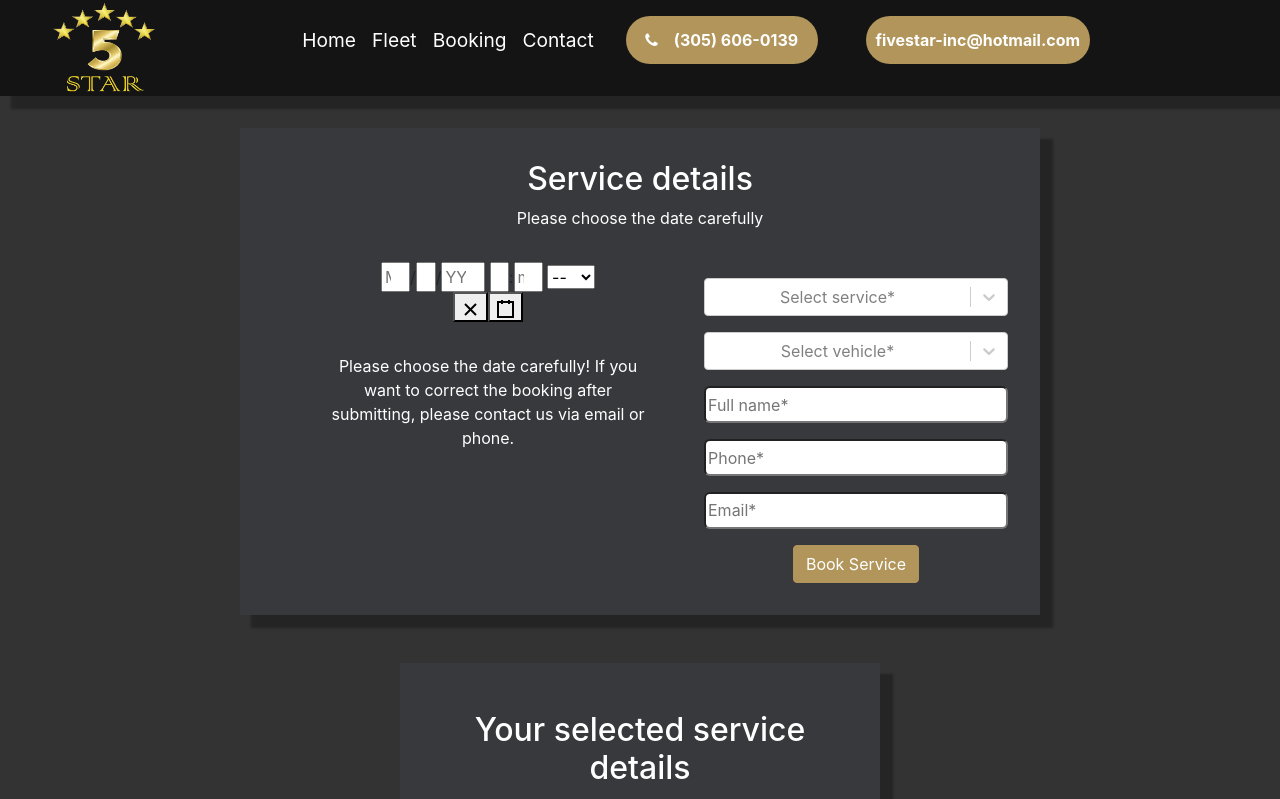
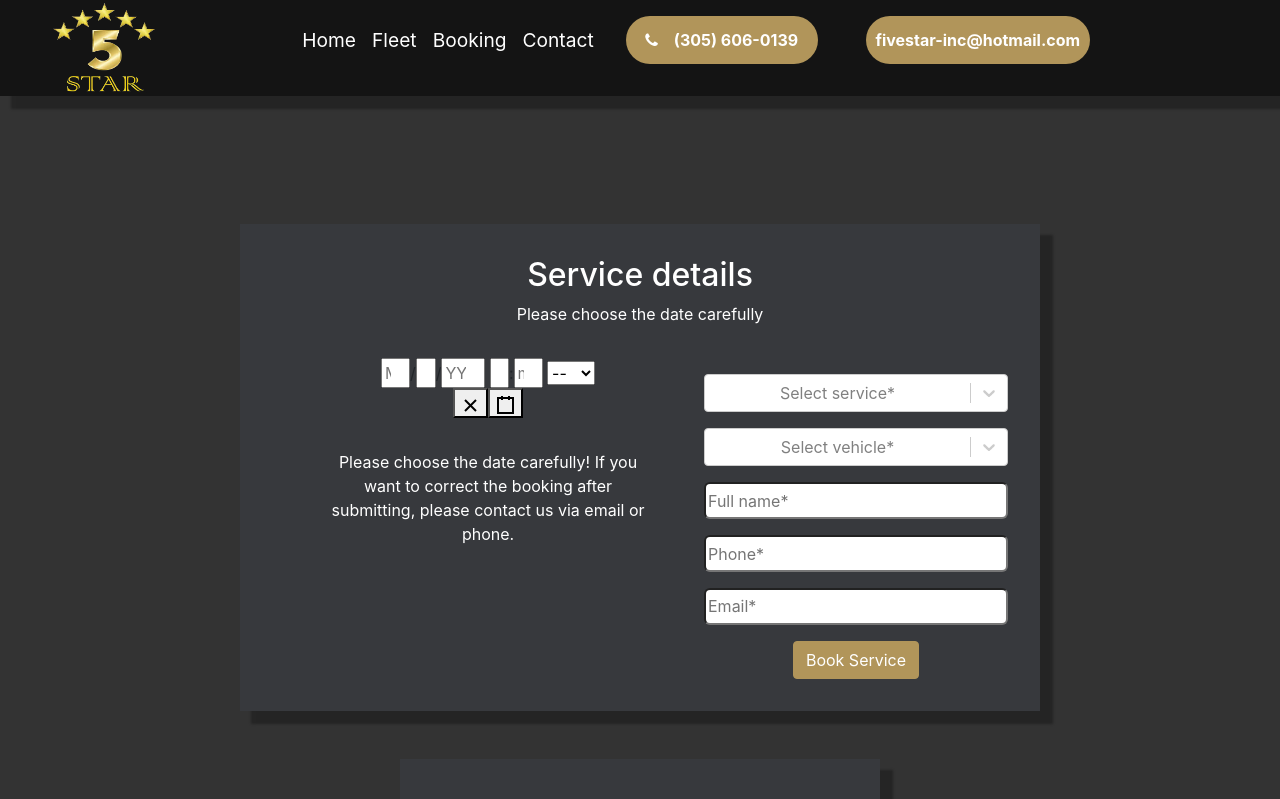
Before and after one commit to viktorferenczi/LuxuryTransportation, a React (Create React App) app: page /booking in a window 1280 px wide. Shown: the top 799 px of the page. Built offline with nearby package versions, Linux system fonts and the light colour scheme.

Commit message:
Made some little changes in the design

```diff
--- a/src/App.css
+++ b/src/App.css
@@ -228,7 +228,7 @@
 }
 
 .prices-charge {
-    width: 45%;
+    width: 40%;
     display: inline-block;
     text-align: left;
     background-color: #37393d;
@@ -610,7 +610,8 @@
 
 .booking-page {
     display: inline-flex;
-    margin-bottom: 4rem
+    margin-top: 6rem;
+    margin-bottom: 12rem
 }
 
 .vehicle-info {
@@ -640,8 +641,10 @@
 }
 
 .vehicle-main-div {
+    margin-top:15rem;
+    margin-left: 15%;
     display: flex;
-    margin-bottom: 4rem
+    margin-bottom: 15rem
 }
 
 .footer-social-div {
@@ -797,6 +800,7 @@
     }
 
     .vehicle-main-div {
+        margin-left:0%;
         margin-bottom: 4rem
     }
 }
@@ -924,6 +928,7 @@
     }
 
     .vehicle-main-div {
+        margin-top: 11rem;
         display: inline-grid
     }
 
```
